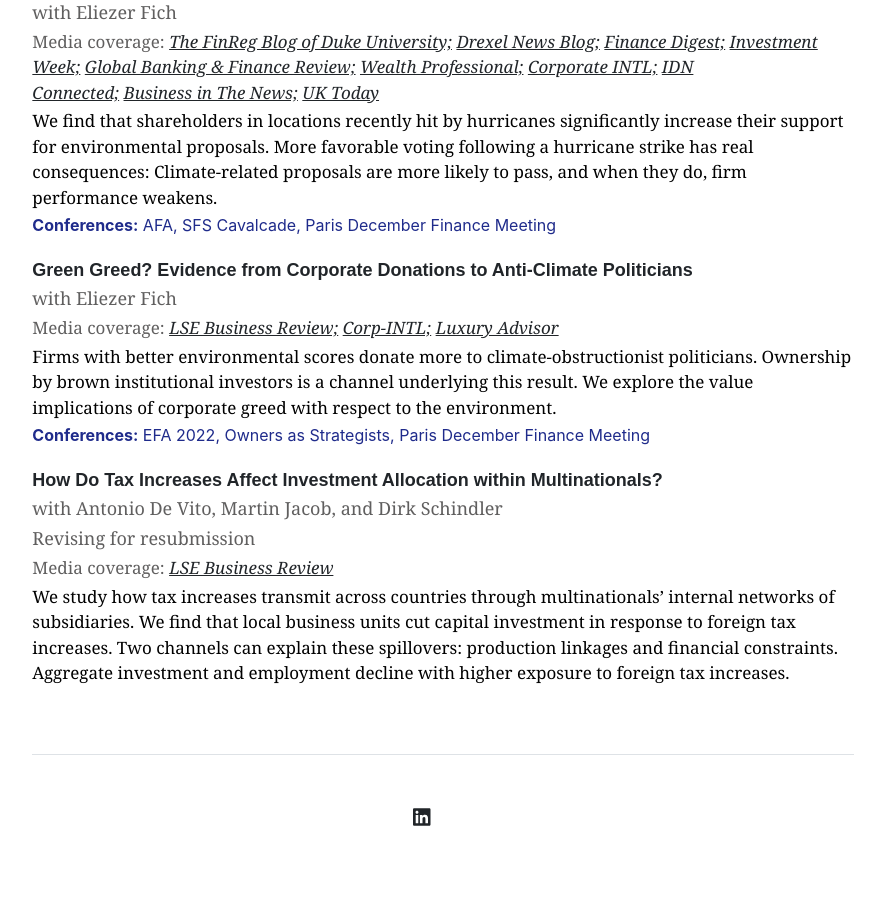
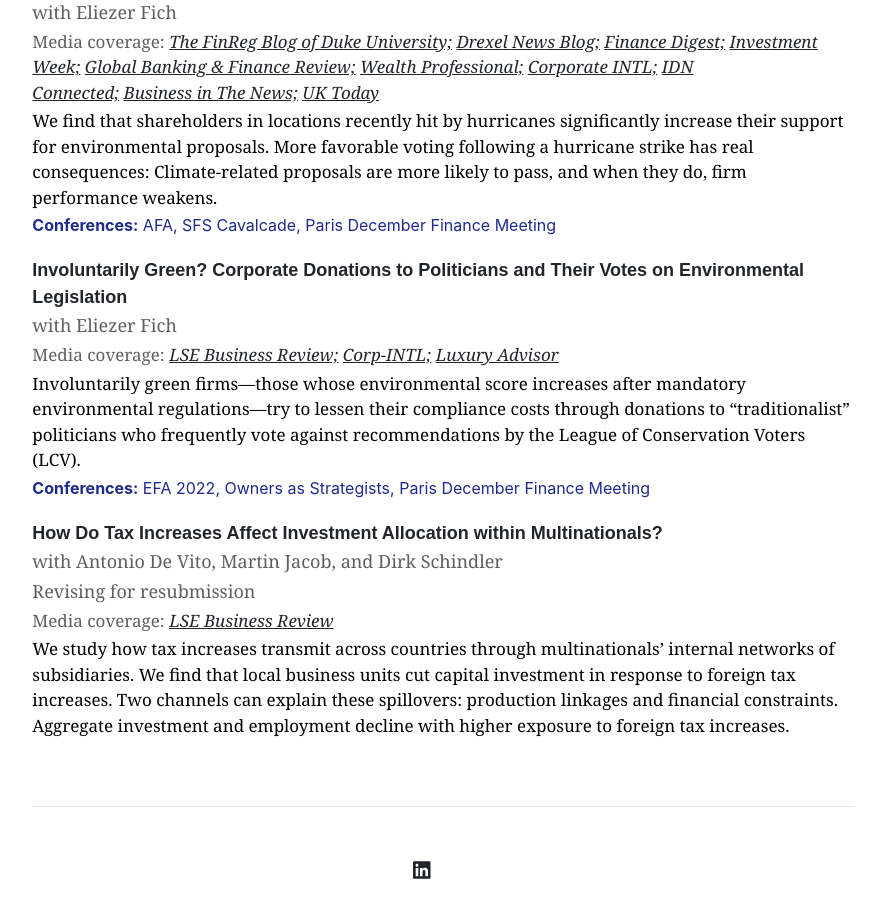
Before and after one commit to guosongxu/guosongxu.github.io, a Jekyll site: the page built from index.md, in a window 1280 px wide and 900 px high, scrolled down 1337 px. Shown: the whole window, without its empty margins (197-1079 px from the left). Built offline with Jekyll 4.4.1, drawn with Linux system fonts in a browser that asks for light colours.

Commit message:
Update home.html

```diff
--- a/_layouts/home.html
+++ b/_layouts/home.html
@@ -43,10 +43,10 @@
     <p style="font-family:georgia;font-size:17px;margin-bottom:3px">We find that shareholders in locations recently hit by hurricanes significantly increase their support for environmental proposals. More favorable voting following a hurricane strike has real consequences: Climate-related proposals are more likely to pass, and when they do, firm performance weakens. </p>
     <p style="font-size:16px;margin-bottom:20px;color:#1F2B8B"><strong>Conferences:</strong> AFA, SFS Cavalcade, Paris December Finance Meeting</p>
 
-    <p style="font-family:arial, 'MS Sans Serif', arial;font-size:18px;margin-bottom:1px;"><a rel="noreferrer noopener" aria-label=" (opens in a new tab)" href="https://papers.ssrn.com/sol3/papers.cfm?abstract_id=3980416" target="_blank" style="text-decoration:none;"><strong>Green Greed? Evidence from Corporate Donations to Anti-Climate Politicians</strong></a></p>
+    <p style="font-family:arial, 'MS Sans Serif', arial;font-size:18px;margin-bottom:1px;"><a rel="noreferrer noopener" aria-label=" (opens in a new tab)" href="https://papers.ssrn.com/sol3/papers.cfm?abstract_id=3980416" target="_blank" style="text-decoration:none;"><strong>Involuntarily Green? Corporate Donations to Politicians and Their Votes on Environmental Legislation</strong></a></p>
     <p style="font-family:georgia;font-size:18px;margin-bottom:3px;color:#605F5F">with Eliezer Fich</p>
     <p style="font-family:georgia;font-size:17px;margin-bottom:3px;color:#605F5F">Media coverage:&nbsp;<em><a rel="noreferrer noopener" href="https://blogs.lse.ac.uk/businessreview/2022/04/25/why-do-green-firms-support-anti-climate-legislators/" target="_blank">LSE Business Review;</a>&nbsp;<a rel="noreferrer noopener" href="https://www.corp-intl.com/news/newsitem.aspx?ID=399" target="_blank">Corp-INTL;</a>&nbsp;<a rel="noreferrer noopener" href="https://luxuryadviser.com/green-firms-secretly-donate-more-money-to-support-anti-climate-politicians/" target="_blank">Luxury Advisor</a></em> </p>
-    <p style="font-family:georgia;font-size:17px;margin-bottom:3px">Firms with better environmental scores donate more to climate-obstructionist politicians. Ownership by brown institutional investors is a channel underlying this result. We explore the value implications of corporate greed with respect to the environment. </p>
+    <p style="font-family:georgia;font-size:17px;margin-bottom:3px">Involuntarily green firms—those whose environmental score increases after mandatory environmental regulations—try to lessen their compliance costs through donations to “traditionalist” politicians who frequently vote against recommendations by the League of Conservation Voters (LCV). </p>
     <p style="font-size:16px;margin-bottom:20px;color:#1F2B8B"><strong>Conferences:</strong> EFA 2022, Owners as Strategists, Paris December Finance Meeting</p>
 
     <p style="font-family:arial, 'MS Sans Serif', arial;font-size:18px;margin-bottom:1px;"><a rel="noreferrer noopener" aria-label=" (opens in a new tab)" href="https://papers.ssrn.com/sol3/papers.cfm?abstract_id=3643481" target="_blank" style="text-decoration:none;"><strong>How Do Tax Increases Affect Investment Allocation within Multinationals?</strong></a></p>
```
